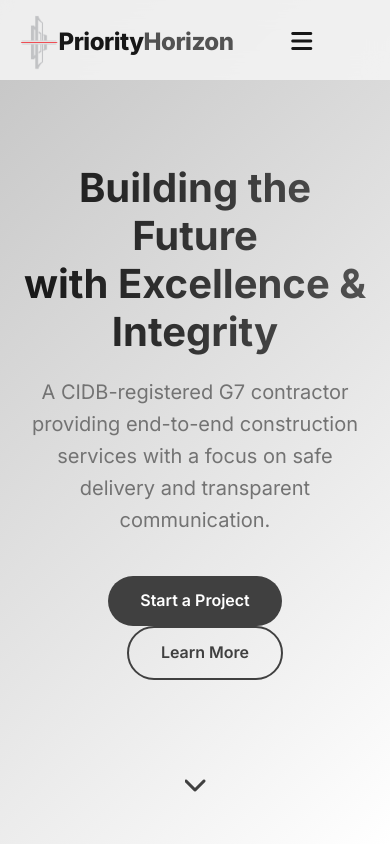
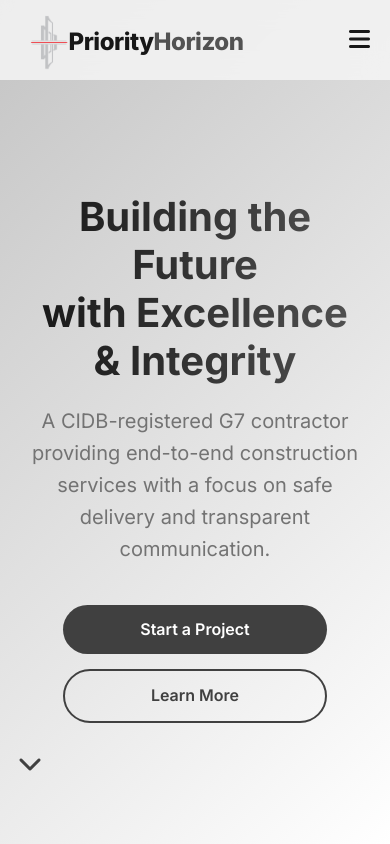
Before and after one commit to phsbweb/company-website, a PHP site: page / in a window 390 px wide. Run offline with PHP 8.4, Linux system fonts and the light colour scheme; data that the repository does not hold is empty.

Commit message:
mobile view save 1

```diff
--- a/assets/css/style.css
+++ b/assets/css/style.css
@@ -730,9 +730,226 @@ footer {
 }
 
 /* Responsive adjustments */
-@media (max-width: 1200px) {
-    .org-branch {
-        flex-wrap: wrap;
-        gap: 40px;
-    }
+
+/* Tablet Optimization */
+@media (max-width: 992px) {
+  .hero h1 {
+    font-size: 3rem !important;
+  }
+
+  .container {
+    padding: 0 30px;
+  }
+
+  .org-branch {
+      flex-wrap: wrap;
+      gap: 40px;
+  }
 }
+
+/* Mobile Navigation & Layout */
+@media (max-width: 768px) {
+  .hero h1 {
+    font-size: 2.5rem !important;
+  }
+
+  /* Header Mobile Styles */
+  .menu-toggle {
+    display: block;
+    z-index: 1001; /* Above overlay */
+    position: relative;
+  }
+
+  /* Refined Mobile Drawer */
+  .nav-links {
+    position: fixed;
+    top: 0;
+    right: -100%;
+    height: 100vh;
+    width: 280px; /* Wider drawer */
+    background: #ffffff;
+    flex-direction: column;
+    align-items: flex-start;
+    padding: 100px 40px 40px;
+    transition: right 0.3s ease-out;
+    box-shadow: -5px 0 25px rgba(0,0,0,0.15);
+    z-index: 1000;
+    gap: 0; /* Remove gap handled by margin */
+  }
+
+  .nav-links.active {
+    right: 0;
+  }
+
+  .nav-links li {
+    width: 100%;
+    margin-bottom: 30px;
+    opacity: 0;
+    transform: translateX(30px);
+    transition: all 0.3s ease;
+    border-bottom: 1px solid rgba(0,0,0,0.05); /* Divider */
+    padding-bottom: 15px;
+  }
+
+  .nav-links li:last-child {
+      border-bottom: none;
+  }
+
+  /* Stagger animation for links */
+  .nav-links.active li:nth-child(1) { transition-delay: 0.15s; }
+  .nav-links.active li:nth-child(2) { transition-delay: 0.25s; }
+  .nav-links.active li:nth-child(3) { transition-delay: 0.35s; }
+  .nav-links.active li:nth-child(4) { transition-delay: 0.45s; }
+
+  .nav-links.active li {
+    opacity: 1;
+    transform: translateX(0);
+  }
+
+  .nav-links a {
+    font-size: 1.25rem;
+    font-weight: 600;
+    display: block;
+    width: 100%;
+    color: var(--text-main);
+  }
+
+  .nav-links a::after {
+      display: none; /* remove hover line on mobile */
+  }
+
+  /* Overlay for mobile menu */
+  .nav-overlay {
+    position: fixed;
+    top: 0;
+    left: 0;
+    width: 100%;
+    height: 100%;
+    background: rgba(0,0,0,0.6);
+    z-index: 999;
+    opacity: 0;
+    visibility: hidden;
+    transition: all 0.3s ease;
+    backdrop-filter: blur(4px);
+  }
+
+  .nav-overlay.active {
+    opacity: 1;
+    visibility: visible;
+  }
+
+  /* Footer Mobile Styles */
+  footer {
+    padding: 40px 0 30px;
+  }
+
+  .footer-content {
+    grid-template-columns: 1fr;
+    gap: 40px;
+    text-align: center;
+    margin-bottom: 30px;
+  }
+
+  .footer-info {
+    margin-right: 0;
+  }
+
+  .footer-logo {
+      margin-left: auto;
+      margin-right: auto;
+  }
+
+  .footer-links a:hover {
+    padding-left: 0;
+    color: var(--accent-color);
+  }
+  /* Content Stacking & Adjustments */
+  .common-grid-3,
+  .intro-grid,
+  .corp-info-grid,
+  .team-grid,
+  .contact-grid,
+  .form-grid-2 {
+    grid-template-columns: 1fr;
+    gap: 40px;
+  }
+
+  /* Typography Adjustments - Extra Small for Mobile */
+  .page-title { font-size: 1.5rem; }
+  .section-title { font-size: 1.5rem; }
+  .hero-title { font-size: 1.8rem; }
+  .hero-description { font-size: 0.9rem; }
+
+  /* Hero Specific Mobile Fixes */
+  .hero {
+    height: 100svh; /* Use SVH for mobile browser bar compatibility */
+    padding-top: 140px; /* Offset fixed header */
+    align-items: center; /* keep centered vertically */
+  }
+
+  .hero .container {
+      display: flex;
+      flex-direction: column;
+      height: 100%;
+      justify-content: center;
+      position: relative;
+  }
+
+  .hero-btns {
+    width: 100%;
+    display: flex;
+    flex-direction: column;
+    align-items: center;
+    gap: 15px;
+  }
+
+  .hero .btn,
+  .hero .btn-outline {
+    width: 80%;
+    max-width: 300px;
+    margin: 0 !important; /* Override inline margin-left */
+    display: flex;
+    justify-content: center;
+  }
+
+  /* Fix Arrow Overlap: Make it static flow instead of absolute bottom */
+  .scroll-down-arrow {
+      position: relative;
+      bottom: auto;
+      left: auto;
+      transform: none;
+      margin-top: 30px;
+      animation: bounce 2s infinite; /* Keep bounce, remove floatUpCentered which affects position */
+      opacity: 1; /* Ensure visible since we removed floatUp animation */
+  }
+
+  /* Fix Menu Alignment: Absolute positioning to overlay header */
+  .menu-toggle {
+    display: block;
+    z-index: 1001;
+    position: absolute;
+    right: 20px;
+    top: 50%;
+    transform: translateY(-50%);
+  }
+
+  /* Spacing Adjustments */
+  .section-padding { padding: 60px 0; }
+  .page-header { padding: 120px 0 60px; }
+
+  /* Organization Chart Scroll Hint */
+  .org-chart-container {
+      overflow-x: auto;
+      padding-bottom: 20px;
+      -webkit-overflow-scrolling: touch;
+  }
+
+  .org-chart-container::after {
+      content: 'Scroll to see more →';
+      display: block;
+      margin-top: 10px;
+      font-size: 0.8rem;
+      color: var(--text-muted);
+      font-style: italic;
+  }
+}
```
